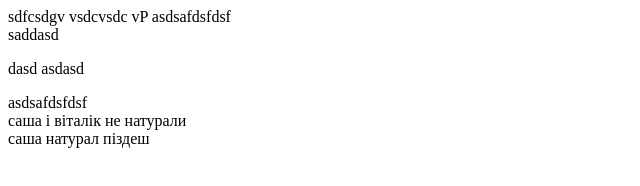
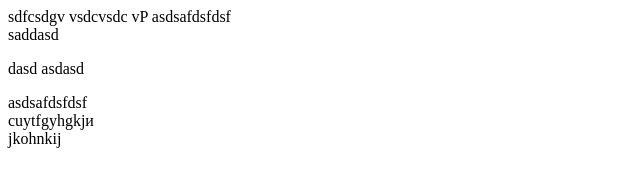
Before and after one commit to OleksandrStrunkin/Interior-Design, a plain HTML site: page index.html in a window 1280 px wide. Shown: the whole page, without its empty margins (0-640 px from the left). Drawn offline with Linux system fonts and the light colour scheme.

Commit message:
бормиори

```diff
--- a/index.html
+++ b/index.html
@@ -11,8 +11,8 @@
 
     <p>dasd asdasd</p>
     <div>asdsafdsfdsf</div>
-    <div>саша і віталік не натурали</div>
+    <div>сuytfgyhgkjи</div>
     <main></main>
-    <footer>саша натурал піздеш</footer>
+    <footer>jkohnkij</footer>
   </body>
 </html>
```
